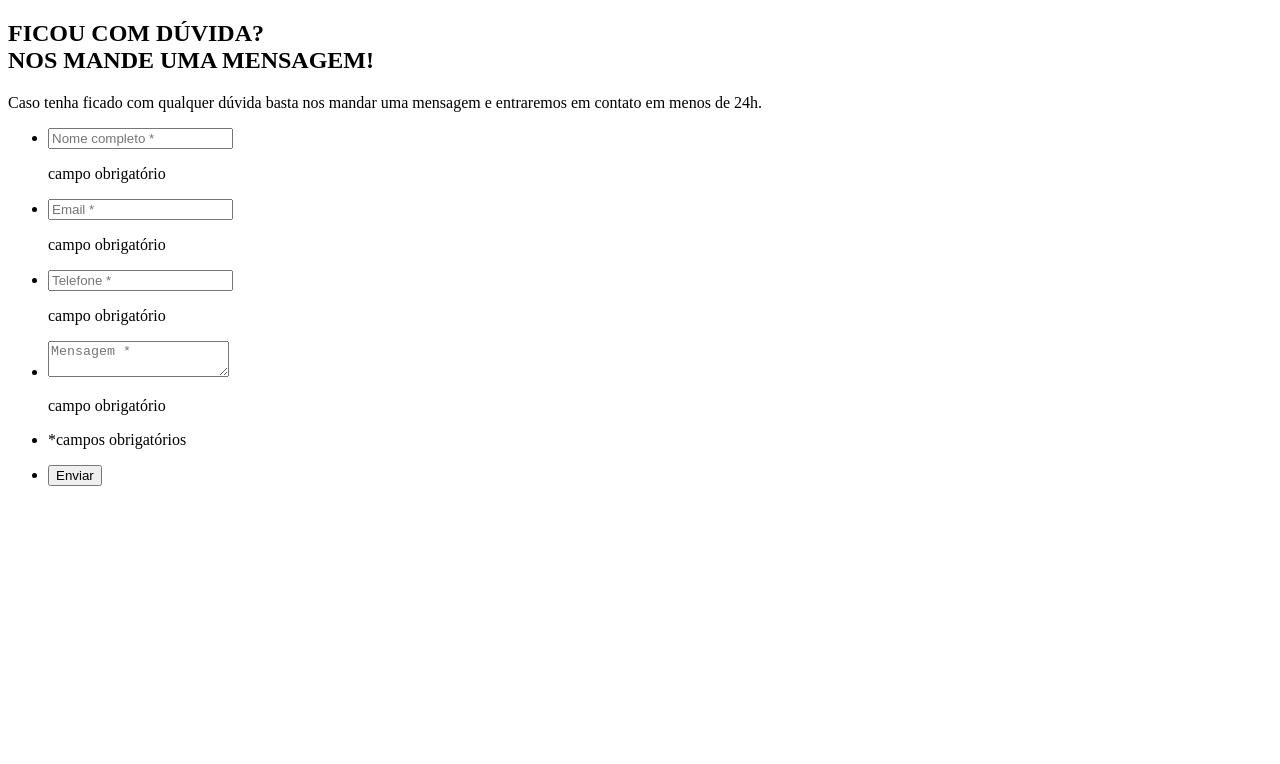
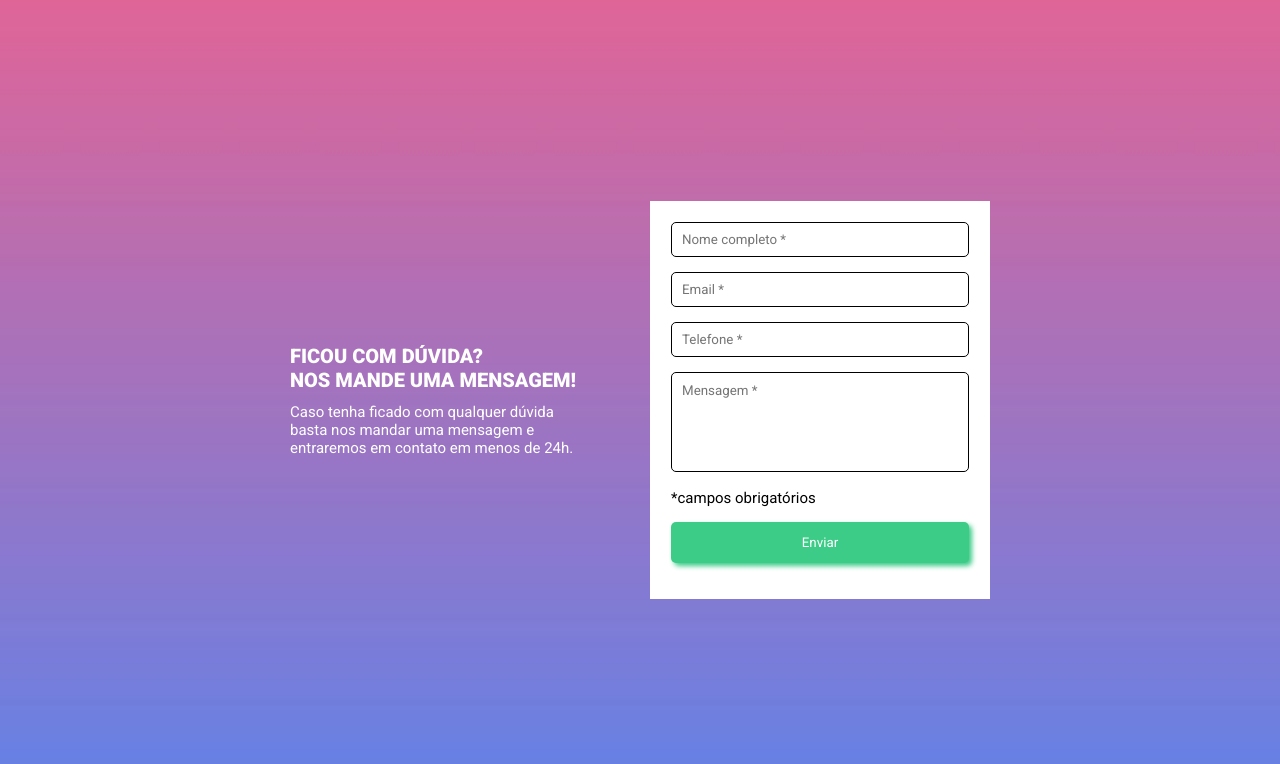
Before and after one commit to Andrekrykhtine/quest-2, a plain HTML site: page index.html in a window 1280 px wide. Drawn offline with Linux system fonts and the light colour scheme; files whose address does not match are found by name.

Commit message:
corrigindo caminhos dos arquivos CSS no HTML

```diff
--- a/index.html
+++ b/index.html
@@ -4,8 +4,8 @@
 <head>
     <meta charset="UTF-8">
     <meta name="viewport" content="width=device-width, initial-scale=1.0">
-    <link rel="stylesheet" href=".//src/css/reset.css">
-    <link rel="stylesheet" href=".//src/css/styles.css">
+    <link rel="stylesheet" href="./src/css/reset.css">
+    <link rel="stylesheet" href="./src/css/styles.css">
     <link rel="preconnect" href="https://fonts.googleapis.com">
     <link rel="preconnect" href="https://fonts.gstatic.com" crossorigin>
     <link
```
